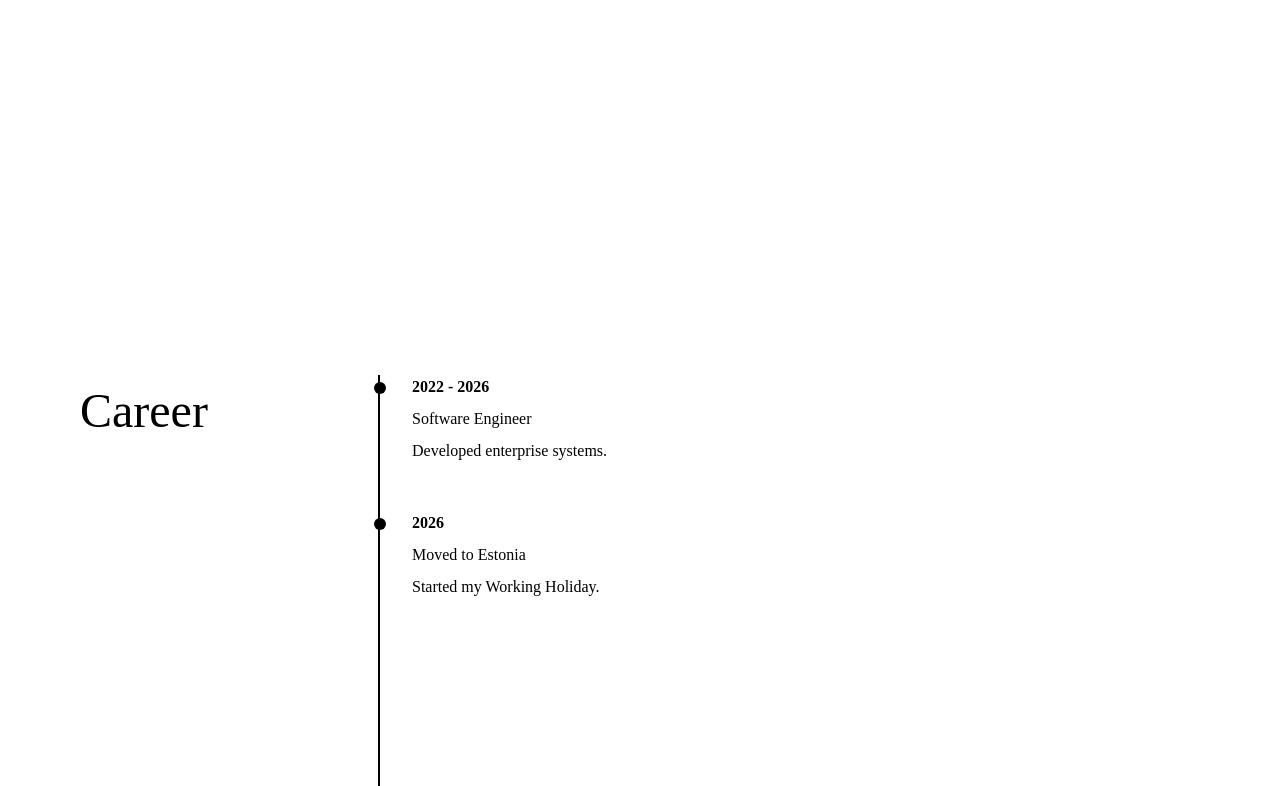
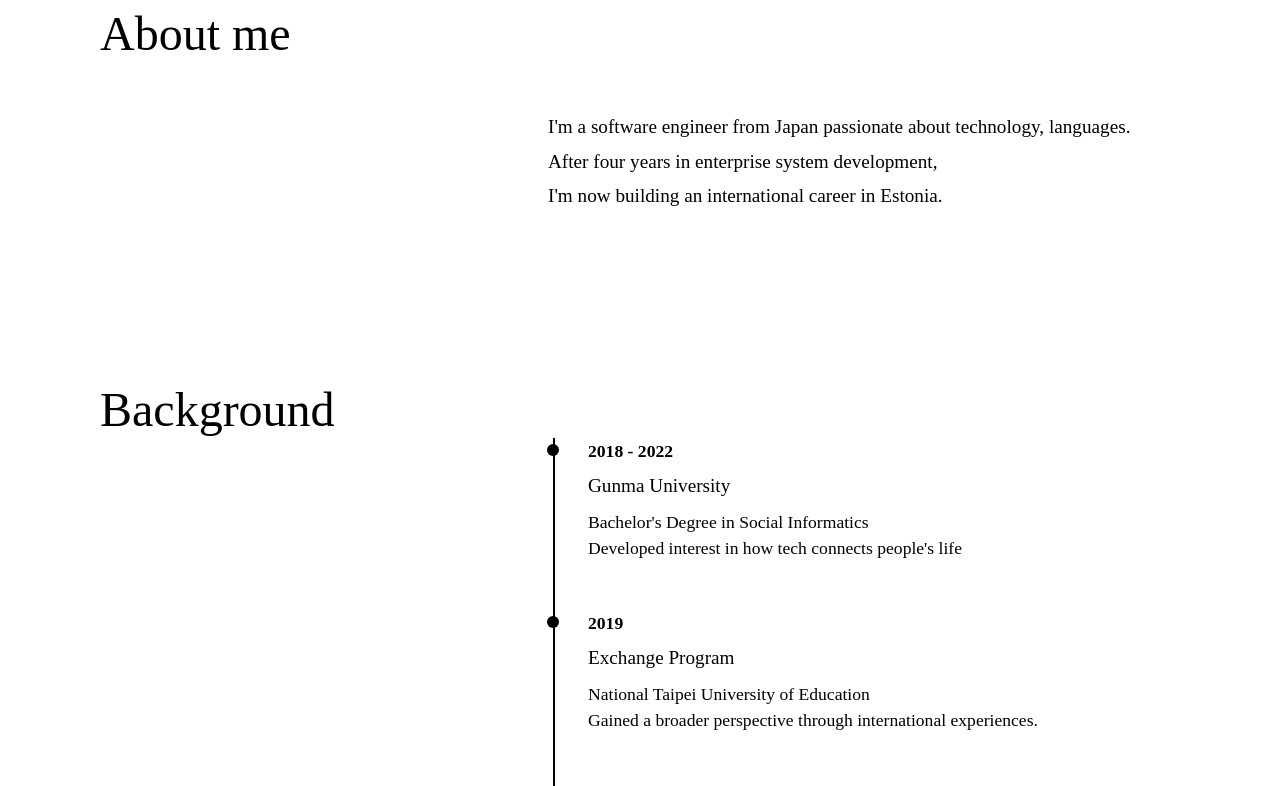
Before and after one commit to LiunaShan/My-portfolio, a Next.js app in the folder app/: page / in a window 1280 px wide. Shown: the part 214-1000 px from the top of the page. Built offline with nearby package versions, Linux system fonts and the light colour scheme.

Commit message:
modify about me2

```diff
--- a/app/components/Aboutme.module.css
+++ b/app/components/Aboutme.module.css
@@ -1,34 +1,50 @@
 .aboutme {
-    min-height: 200vh;
+    height: auto;
     width: 100%;
     display: grid;
-    grid-template-columns: 250px 1fr;
+    grid-template-columns: 400px 1fr;
     gap: 3rem;
-    padding: 80px;
+    padding: 100px;
     background: white;
     font-family: 'Century', serif;
 }
 
 .title {
     color: black;
+    margin-top: 2rem;
     font-size: 3rem;
 }
 
 .text {
     color: black;
-    font-size: 1rem;
+    font-size: 1.2rem;
     line-height: 1.8;
+    margin-top: 9rem;
+    margin-bottom: 5rem;
+    bottom: 40px;
 }
 
 .timeline {
-    border-left: 2px solid black;
-    padding-left: 2rem;
+    position: relative;
+    margin-top: 6rem;
+    padding-left: 40px;
+}
+
+.timeline::before {
+    content: "";
+    position: absolute;
+    left: 5px;
+    top: 0;
+    bottom: 40px;
+    width: 2px;
+    background: black;
 }
 
 .item {
     position: relative;
     margin-bottom: 3rem;
     color: black;
+    font-size: 1.1rem;
 }
 
 .item::before {
@@ -38,12 +54,13 @@
     height: 12px;
     background: black;
     border-radius: 50%;
-    left: -2.4rem;
-    top: 0.4rem;
+    left: -41px;
+    top: 6px;
 }
 
 .year {
     font-weight: bold;
+
     margin-bottom: 0.5rem;
     color: black;
 }
@@ -51,4 +68,5 @@
 .content h3 {
     margin-bottom: 0.5rem;
     color: black;
+    font-size: 1.2rem;
 }
--- a/app/components/Aboutme.tsx
+++ b/app/components/Aboutme.tsx
@@ -11,20 +11,42 @@ export default function Aboutme() {
   <p className={styles.title}>About me</p>
 
   <p className={styles.text}>
-    I'm a software developer from Japan with experience in business system development.
+    I'm a software engineer from Japan passionate about technology, languages.
     <br />
-    For four years, I worked on enterprise systems.
+    After four years in enterprise system development,
+    <br />
+    I'm now building an international career in Estonia.
   </p>
-  <p className={styles.title}>Career</p>
+  <p className={styles.title}>Background</p>
 
 <div className={styles.timeline}>
+  <div className={styles.item}>
+    <p className={styles.year}>2018 - 2022</p>
+
+    <div className={styles.content}>
+      <h3>Gunma University</h3>
+      <p>Bachelor's Degree in Social Informatics</p>
+      <p>Developed interest in how tech connects people's life</p>
+    </div>
+  </div>
 
   <div className={styles.item}>
+    <p className={styles.year}>2019</p>
+
+    <div className={styles.content}>
+      <h3>Exchange Program</h3>
+      <p>National Taipei University of Education</p>
+      <p>Gained a broader perspective through international experiences.</p>
+    </div>
+  </div>
+
+    <div className={styles.item}>
     <p className={styles.year}>2022 - 2026</p>
 
     <div className={styles.content}>
       <h3>Software Engineer</h3>
-      <p>Developed enterprise systems.</p>
+      <p>Participated in various phases of the SDLC,</p>
+      <p>including development, testing, and maintenance.</p>
     </div>
   </div>
 
@@ -33,10 +55,10 @@ export default function Aboutme() {
 
     <div className={styles.content}>
       <h3>Moved to Estonia</h3>
-      <p>Started my Working Holiday.</p>
+      <p>Building an international career</p>
+      <p>Learning Estonian culture and language</p>
     </div>
   </div>
-
 </div>
   <p className={styles.title}>Strongth</p>
 
```
